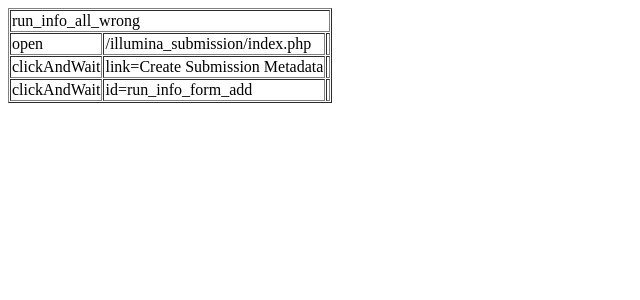
After one commit to annaship/illumina_submission, a PHP site: page /selenium_tests/run_info_all_wrong.html in a window 1280 px wide. The commit adds this page. Shown: the top 300 px of the page, without its empty margins (0-640 px from the left). Run offline with PHP 8.4, Linux system fonts and the light colour scheme.

Commit message:
run_info check if not empty

```diff
--- /dev/null
+++ b/selenium_tests/run_info_all_wrong.html
@@ -0,0 +1,32 @@
+<?xml version="1.0" encoding="UTF-8"?>
+<!DOCTYPE html PUBLIC "-//W3C//DTD XHTML 1.0 Strict//EN" "http://www.w3.org/TR/xhtml1/DTD/xhtml1-strict.dtd">
+<html xmlns="http://www.w3.org/1999/xhtml" xml:lang="en" lang="en">
+<head profile="http://selenium-ide.openqa.org/profiles/test-case">
+<meta http-equiv="Content-Type" content="text/html; charset=UTF-8" />
+<link rel="selenium.base" href="http://localhost/" />
+<title>run_info_all_wrong</title>
+</head>
+<body>
+<table cellpadding="1" cellspacing="1" border="1">
+<thead>
+<tr><td rowspan="1" colspan="3">run_info_all_wrong</td></tr>
+</thead><tbody>
+<tr>
+	<td>open</td>
+	<td>/illumina_submission/index.php</td>
+	<td></td>
+</tr>
+<tr>
+	<td>clickAndWait</td>
+	<td>link=Create Submission Metadata</td>
+	<td></td>
+</tr>
+<tr>
+	<td>clickAndWait</td>
+	<td>id=run_info_form_add</td>
+	<td></td>
+</tr>
+
+</tbody></table>
+</body>
+</html>
```
Also changed, not shown: step_subm_metadata_form_run_info.php (+4 -11 lines), step_subm_metadata_form_run_info_validation.php (+17 -20 lines).
